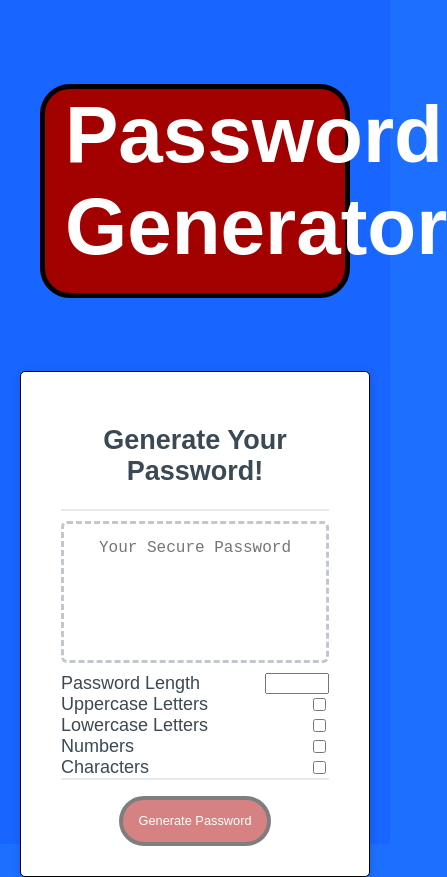
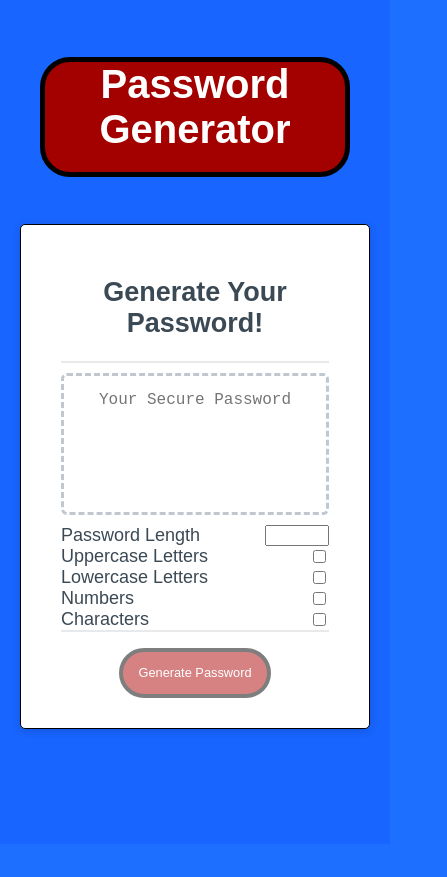
Before and after one commit to CxLos/CxLos-Password-Generator3, a plain HTML site: page index.html in a window 390 px wide. Shown: the whole page, 447 px wide, since content can reach past the window. After the commit the page ends 844 px from the top, so only its background shows below. Drawn offline with Linux system fonts and the light colour scheme.

Commit message:
tweaked with @media screen

```diff
--- a/assets/style.css
+++ b/assets/style.css
@@ -35,6 +35,7 @@ header {
   color: hsl(0, 0%, 100%);
   font-size: 40px;
   text-align: center;
+  flex-wrap: wrap;
 }
 
 h2 {
@@ -50,7 +51,6 @@ header h1 {
   background-color: hsl(0, 100%, 32%);
   border-color: black;
   top: 50;
-
 }
 
 .card {
@@ -66,6 +66,8 @@ header h1 {
   max-width: 800px;
   padding: 30px 40px;
 }
+
+
 
 .card-header::after {
   content: " ";
@@ -173,3 +175,9 @@ button[disabled] {
     font-size: 0.8rem;
   }
 }
+
+@media screen and (max-width: 896px) {
+ header h1 {
+  font-size: 40px;
+ }
+}
```
